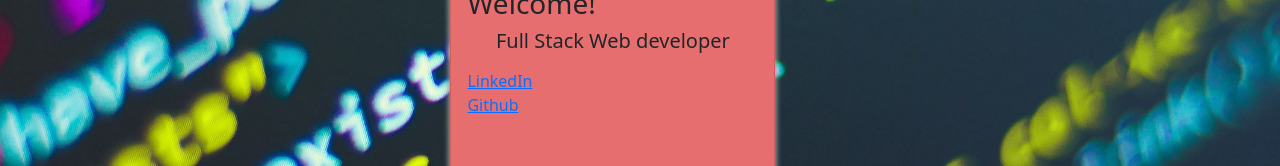
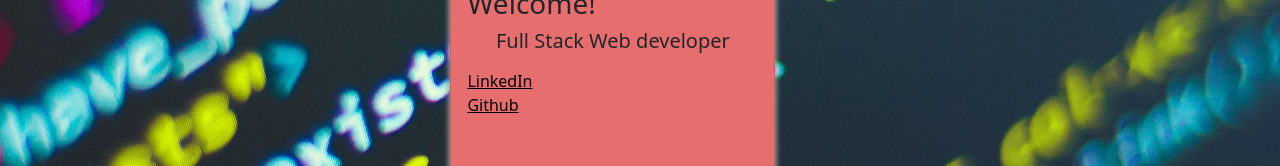
Before and after one commit to AbuyeM1/Portfoilio-React, a React (Create React App) app in the folder portfolio-react/: page / in a window 1280 px wide. Shown: the part 472-638 px from the top of the page. Built offline with nearby package versions, Linux system fonts and the light colour scheme.

Commit message:
finishing styling

```diff
--- a/portfolio-react/src/components/HomeCard.js
+++ b/portfolio-react/src/components/HomeCard.js
@@ -18,11 +18,16 @@ function HomeCard() {
             <a
               href="https://www.linkedin.com/in/abuye-mamuye-5a49921b0/"
               className="ml-5"
+              style={{ color: "black" }}
             >
               LinkedIn
             </a>
             <br />
-            <a href="https://github.com/AbuyeM1" className="ml-5">
+            <a
+              href="https://github.com/AbuyeM1"
+              className="ml-5"
+              style={{ color: "black" }}
+            >
               Github
             </a>
           </div>
```
